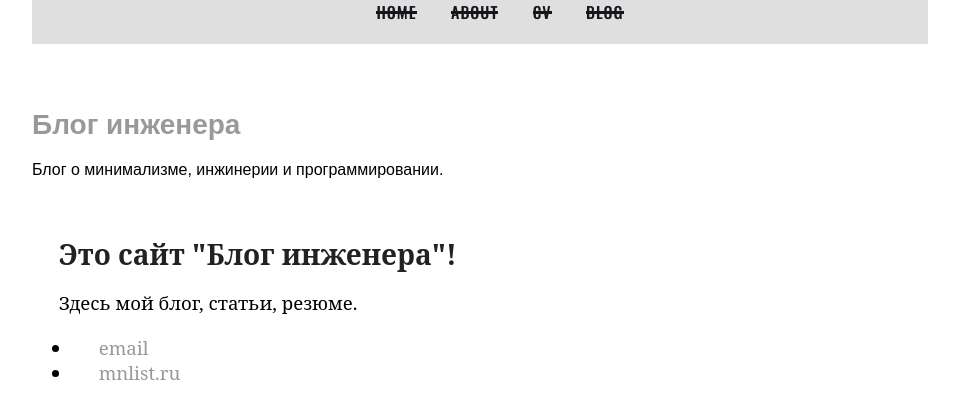
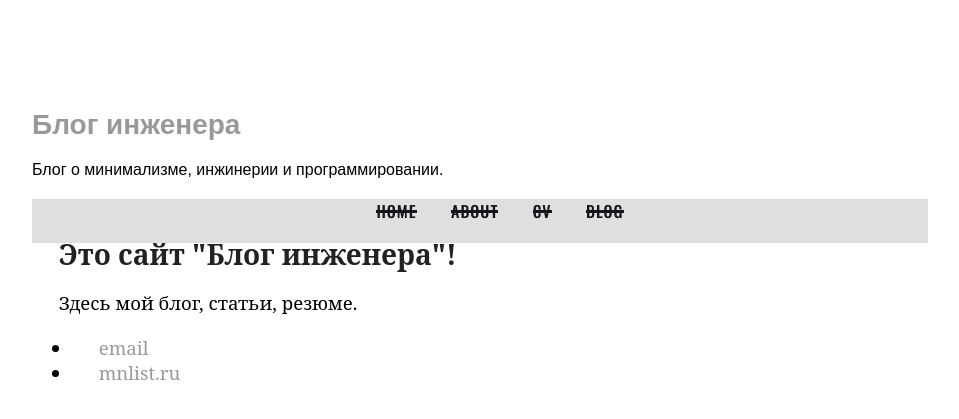
Before and after one commit to kiselevmv/kiselevmv.github.io, a Jekyll site: the page built from index.html, in a window 1280 px wide. Shown: the top 419 px of the page, without its empty margins (160-1119 px from the left). Built offline with Jekyll 4.4.1, drawn with Linux system fonts in a browser that asks for light colours; nearby versions of some CDN libraries; the list of posts is cut into pages by our own code.

Commit message:
Update main.css

```diff
--- a/css/main.css
+++ b/css/main.css
@@ -119,7 +119,6 @@ sub {
 nav {
   width: 70%;
   position: fixed;
-  top:0px;
   /* top:50px; */
   text-align: center;
   background-color: #DFDFDF;
```
